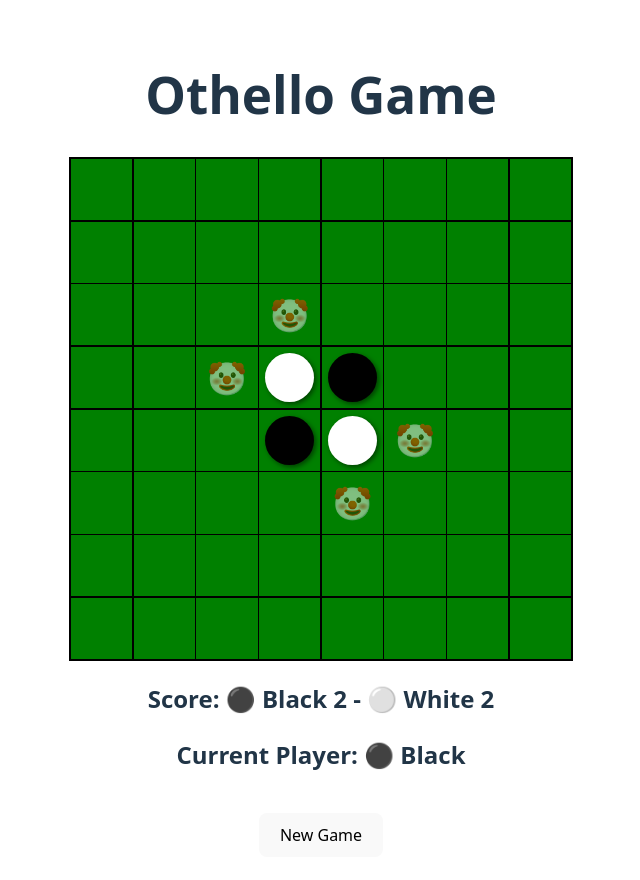
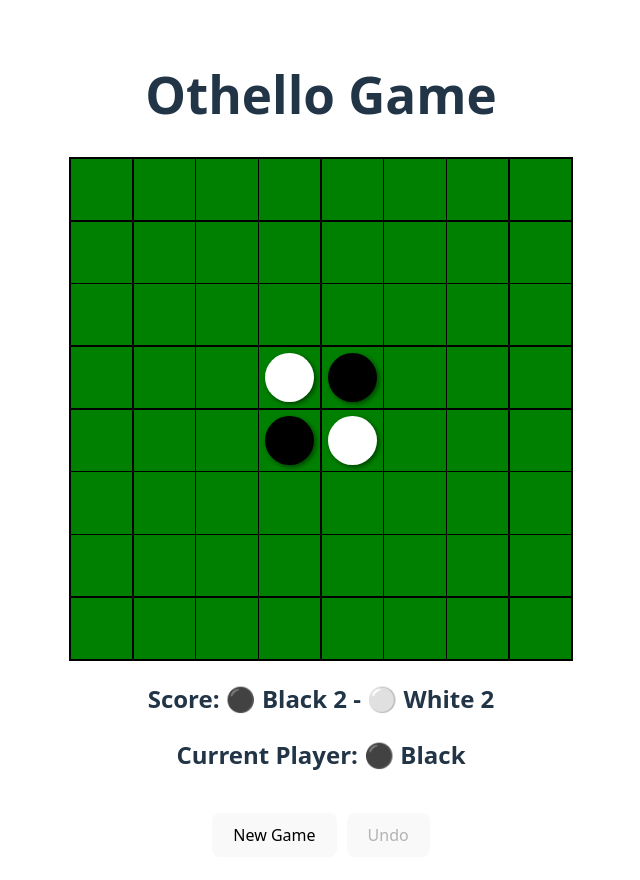
Before and after one commit to kohaku618/Othello, a React (Vite) app: page / in a window 1280 px wide. Shown: the top 880 px of the page, without its empty margins (319-959 px from the left). Built offline with nearby package versions, Linux system fonts and the light colour scheme.

Commit message:
一手戻すボタンと初期機能追加

```diff
--- a/src/components/Game.tsx
+++ b/src/components/Game.tsx
@@ -57,11 +57,15 @@ const getFlippableTiles = (board: BoardState, row: number, col: number, player:
 }
 
 const Game = () => {
-    // useStateの初期値を持ってくる
-    const [board, setBoard] = useState<BoardState>(initialBoard);
+    // 盤面の履歴を配列として管理
+    const [history, setHistory] = useState<BoardState[]>([initialBoard]);
 
-    // 現在のプレイヤーを管理（1:黒, 2:白）
-    const [currentPlayer, setCurrentPlayer] = useState<1 | 2>(1);
+    // 現在の手数を管理
+    const [currentMove, setCurrentMove] = useState(0);
+
+    // 履歴と手数から現在の盤面とプレイヤーを算出
+    const board = history[currentMove];
+    const currentPlayer = currentMove % 2 === 0 ? 1 : 2;
 
     // ゲームが終了したか管理する状態
     const [isGameOver, setIsGameOver] = useState(false);
@@ -78,24 +82,13 @@ const Game = () => {
         );
     }, [board]);
 
-    // 現プレイヤーが置ける場所のリストを計算
-    const validMoves = useMemo(() => {
-        const moves: [number, number][] = [];
-        // 盤面のマスを全部チェック
-        for (let r = 0; r < 8; r++) {
-            for (let c = 0; c < 8; c++) {
-                // そのマスに置くとひっくり返せるか
-                if (getFlippableTiles(board, r, c, currentPlayer).length > 0) {
-                    moves.push([r, c]);
-                }
-            }
-        }
-        return moves;
-    }, [board, currentPlayer]);
+    // ★ [変更] ヒント機能は後で対応するため、一旦機能を停止
+    const validMoves: [number, number][] = [];
 
     // ターンのたびにパスやゲーム終了を自動でチェック
     useEffect(() => {
-        if (isGameOver) return; // ゲーム終了後は何もしない
+        // 最新の手でないときやゲーム終了時は何も行わない
+        if (isGameOver || history.length - 1 !== currentMove) return;
 
         // 現在のプレイヤーが置ける場所があるかチェック
         const canCurrentPlayerMove = board.flat().some((_cell, i) =>
@@ -112,18 +105,20 @@ const Game = () => {
             if (canOpponentMove) {
                 // 相手だけおけるならパス
                 alert((currentPlayer === 1 ? '黒' : '白') + 'は置ける場所がないためパスになります。');
-                setCurrentPlayer(opponent);
+                // パスの場合次の手を履歴に追加
+                setHistory(prevHistory => [...prevHistory, board]); // 盤面変えずに手番を追加
+                setCurrentMove(move => move + 1);
             } else {
                 // どちらも置けないならゲーム終了
                 setIsGameOver(true);
             }
         }
-    }, [board, currentPlayer, isGameOver]);
+    }, [board, currentPlayer, isGameOver, history, currentMove]);
 
     // マスがクリックされたとき
     const handleClick = (row: number, col:number) => {
         // --- ルールチェック ---
-        if (isGameOver) return;
+        if (isGameOver || history.length - 1 !== currentMove) return;
 
         // 石を置けるのか、ひっくり返すのかを判定する（上記の関数を呼び出し）
         const tilesToFlip  = getFlippableTiles(board, row, col, currentPlayer);
@@ -142,18 +137,26 @@ const Game = () => {
             newBoard[r][c] = currentPlayer;
         });
 
-        setBoard(newBoard);
-
-        // プレイヤーの交代
-        setCurrentPlayer(currentPlayer === 1 ? 2 : 1);
+        // 新しい盤面を履歴に追加して手数を進める
+        const newHistory = [...history, newBoard];
+        setHistory(newHistory);
+        setCurrentMove(newHistory.length - 1);
     };
 
     // ゲームをリセットする関数
     const handleNewGame = () => {
-        setBoard(initialBoard);
-        setCurrentPlayer(1);
+        setHistory([initialBoard]);
+        setCurrentMove(0);
         setIsGameOver(false);
     };
+
+    // 一手戻す関数
+    const handleUndo = () => {
+        if (currentMove > 0) {
+            setIsGameOver(false); // ゲームオーバー状態の解除
+            setCurrentMove(move => move - 1);
+        }
+    }
 
     // 勝者を判定する
     const winner = score.black === score.white ? 'Draw' : score.black > score.white ? '⚫️ Black' : '⚪️ White';
@@ -175,6 +178,8 @@ const Game = () => {
                 )}
                 {/*リセットボタン*/}
                 <button onClick={handleNewGame} style={{marginTop: '20px', padding: '10px 20px'}}>New Game</button>
+                {/* Undoボタン */}
+                <button onClick={handleUndo} disabled={currentMove === 0} style={{marginTop: '20px', marginLeft: '10px', padding: '10px 20px'}}>Undo</button>
             </div>
         </div>
     );
```
